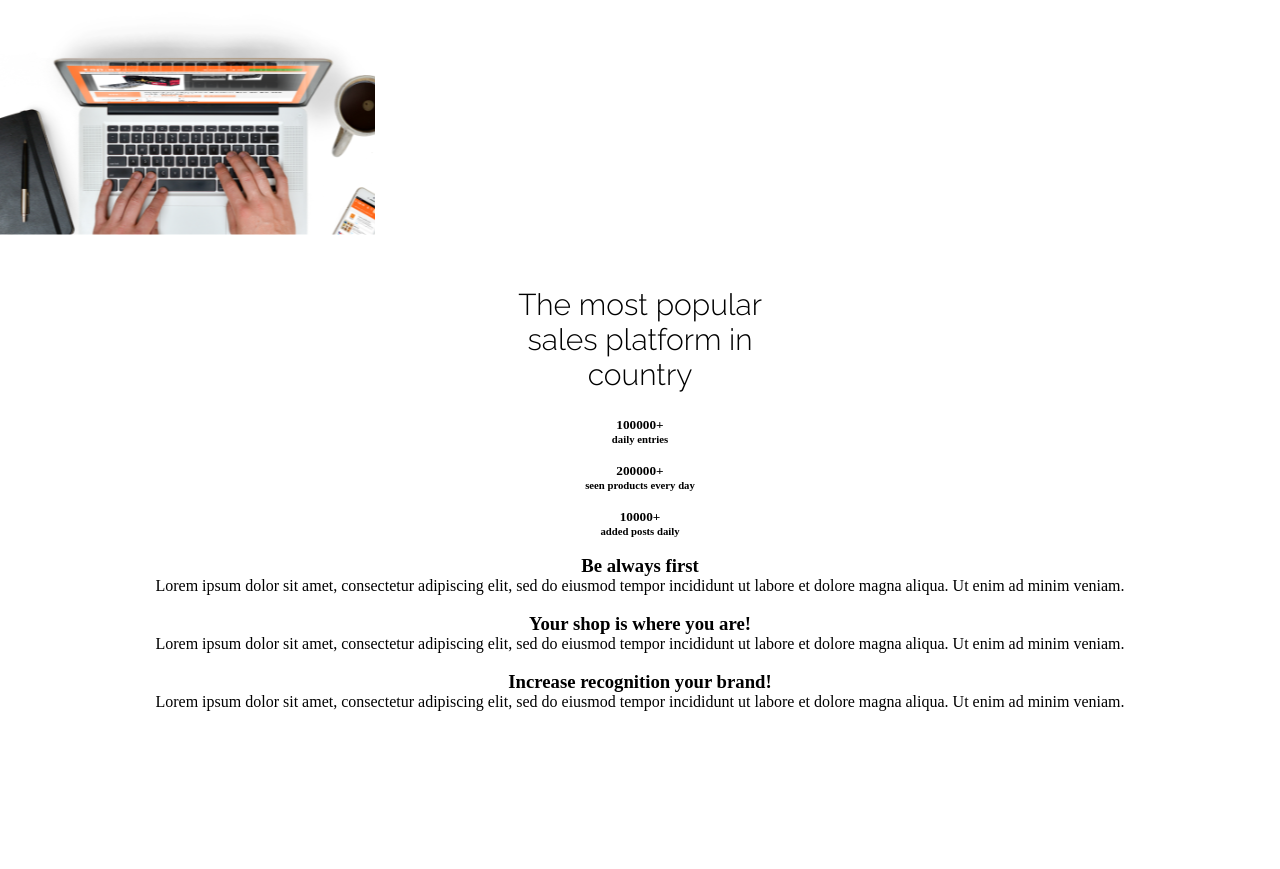
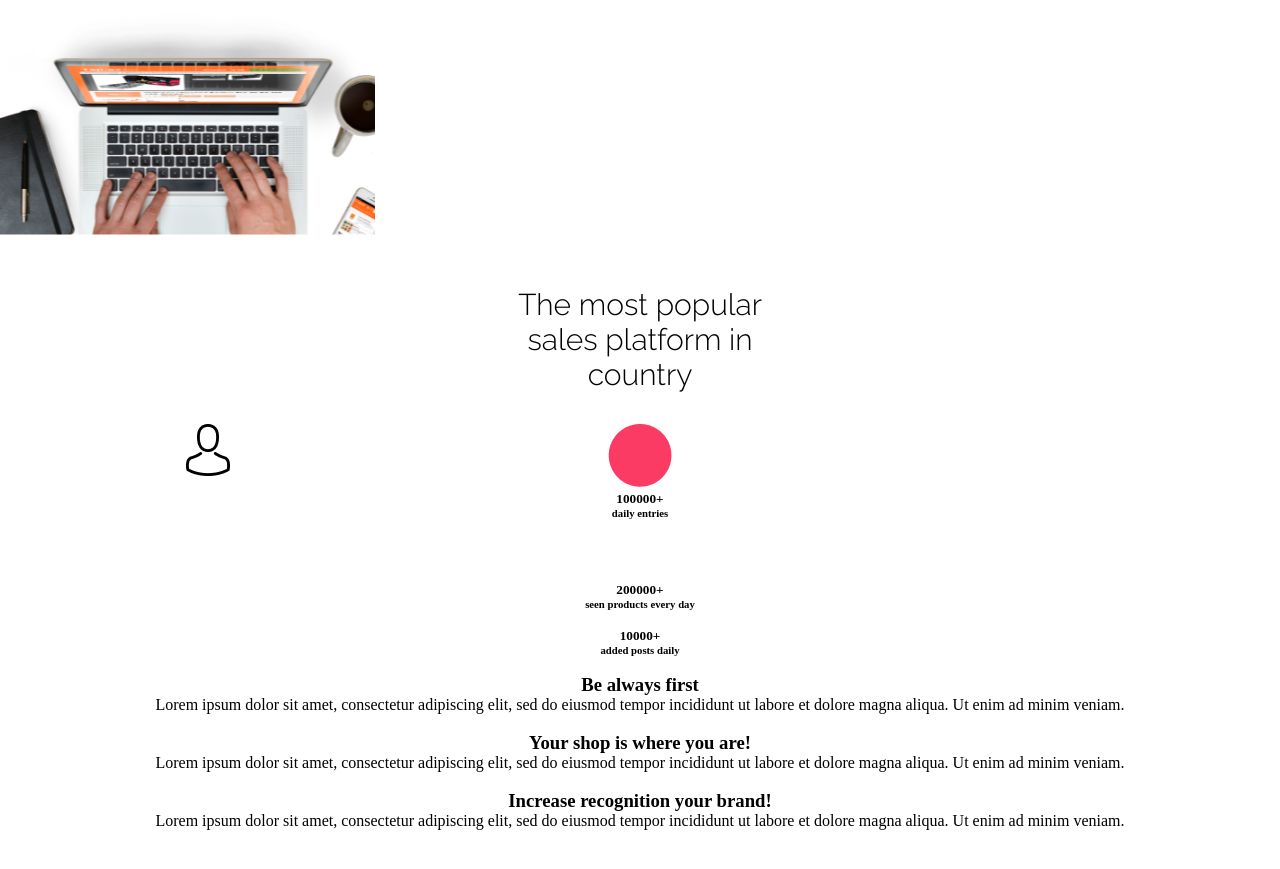
Before and after one commit to demilv/OxygenProyecto1, a website: page index.html in a window 1280 px wide. Shown: the part 431-1300 px from the top of the page. Drawn offline with nearby package versions, Linux system fonts and the light colour scheme.

Commit message:
parte del css articulo1

```diff
--- a/css/styles/section2advertisement.scss
+++ b/css/styles/section2advertisement.scss
@@ -4,11 +4,25 @@
     margin-top: 0.813rem;
     &__title{
         margin: 0 auto;
-        width:19.563rem;
+        width:18.938rem;
         height:7rem;
         font-family: "Raleway", sans-serif;
         font-weight: 300;
         line-height: 2.188rem;
         font-size:1.875rem;
+        margin-bottom: 1.563rem;;
+    }
+
+    &__achievements1{
+        margin: 0 auto;
+        width:7.313rem;
+        height:8.75rem;
+        &__img1{
+
+        }
+        &__img2{
+            position: absolute;
+            left:11.65rem;
+        }
     }
 }
--- a/index.html
+++ b/index.html
@@ -27,17 +27,19 @@
 
     <section class="advertisement">
         <h3 class="advertisement__title">The most popular sales platform in country</h3>
-        <article class="advertisement__achievements">
-            <img />
-            <img />
+        <article class="advertisement__achievements1">
+            <img class="advertisement__achievements1__img1" src="./assets/section2img1.1.png"/>
+            <img class="advertisement__achievements1__img2" src="./assets/section2img1.2.png"/>
             <h5>100000+</h5>
             <h6>daily entries</h6>
-
+        </article>
+        <article class="advertisement__achievements2">
             <img />
             <img />
             <h5>200000+</h5>
             <h6>seen products every day</h6>
-
+        </article>
+        <article class="advertisement__achievements3">
             <img />
             <img />
             <h5>10000+</h5>
@@ -45,26 +47,26 @@
         </article>
 
         <aside class="advertisement__goforit">
-            <div class="advertisement__goforit__1">
+            <article class="advertisement__goforit__1">
                 <img />
                 <img />
                 <h3>Be always first</h3>
                 <p>Lorem ipsum dolor sit amet, consectetur adipiscing elit, sed do eiusmod tempor incididunt ut labore et dolore magna aliqua. Ut enim ad minim veniam.</p>
-            </div>
+            </article>
 
-            <div class="advertisement__goforit__2">
+            <article class="advertisement__goforit__2">
                 <img />
                 <img />
                 <h3>Your shop is where you are!</h3>
                 <p>Lorem ipsum dolor sit amet, consectetur adipiscing elit, sed do eiusmod tempor incididunt ut labore et dolore magna aliqua. Ut enim ad minim veniam.</p>
-            </div>
+            </article>
 
-            <div class="advertisement__goforit__3">
+            <article class="advertisement__goforit__3">
                 <img />
                 <img />
                 <h3>Increase recognition your brand!</h3>
                 <p>Lorem ipsum dolor sit amet, consectetur adipiscing elit, sed do eiusmod tempor incididunt ut labore et dolore magna aliqua. Ut enim ad minim veniam.</p>
-            </div>
+            </article>
         </aside>
     </section>
 
```
Also changed, not shown: assets/section2img1.1.png (added), assets/section2img1.2.png (added), css/main.css, 1 other file.
